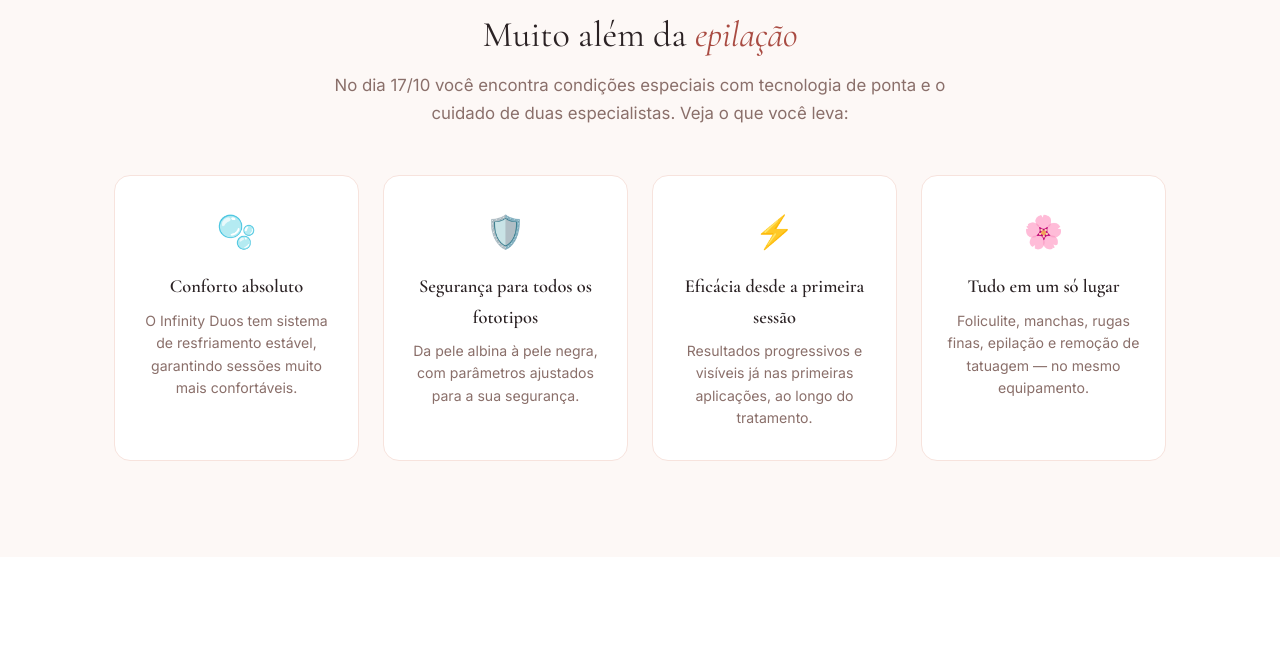
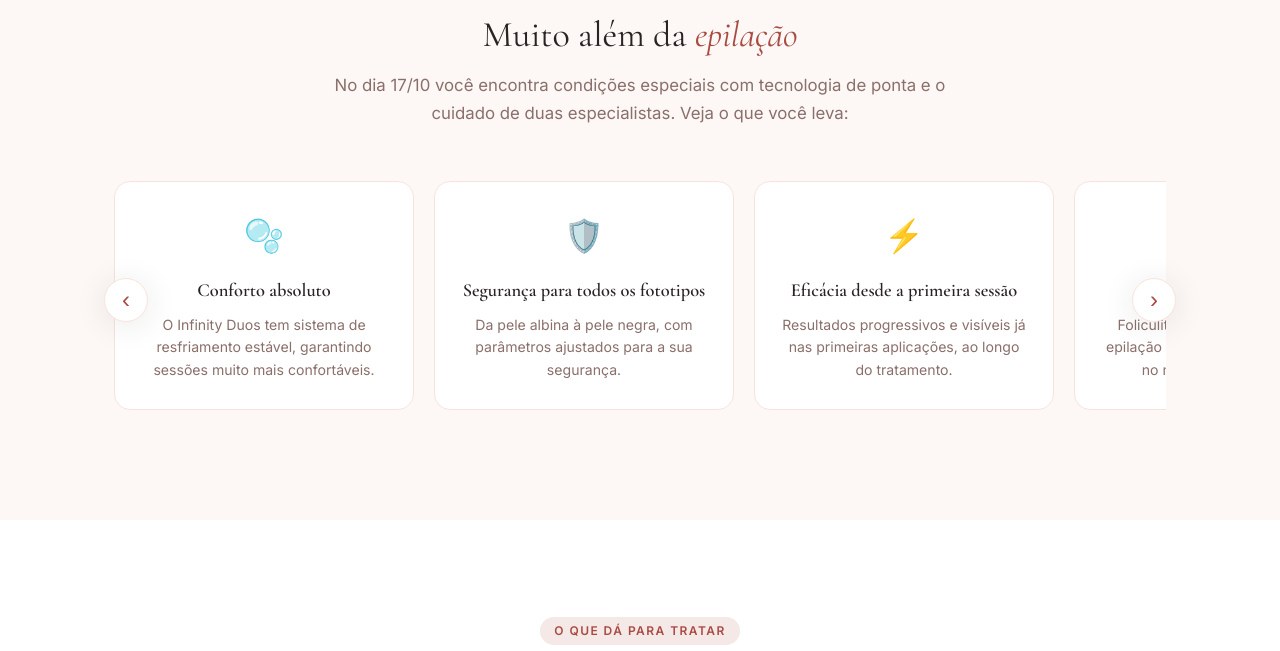
Before and after one commit to cmmartinsfarma/protocolonaturalmentepronta, a plain HTML site: page laser/index.html in a window 1280 px wide. Shown: the part 827-1478 px from the top of the page. Drawn offline with nearby package versions, Linux system fonts and the light colour scheme.

Commit message:
feat(laser): benefits as horizontal slider; tweak specialists photo and text

```diff
--- a/laser/index.html
+++ b/laser/index.html
@@ -544,18 +544,65 @@
       text-align: center;
     }
 
-    .beneficios__grid {
-      display: grid;
-      grid-template-columns: repeat(auto-fit, minmax(min(100%, 240px), 1fr));
-      gap: 24px;
+    .beneficios__slider {
+      position: relative;
+    }
+
+    .beneficios__track {
+      display: flex;
+      gap: 20px;
+      overflow-x: auto;
+      scroll-snap-type: x mandatory;
+      scroll-behavior: smooth;
+      padding: 6px 4px 14px;
+      -webkit-overflow-scrolling: touch;
+      scrollbar-width: none;
+    }
+
+    .beneficios__track::-webkit-scrollbar {
+      display: none;
     }
 
     .beneficio-card {
+      flex: 0 0 300px;
+      scroll-snap-align: start;
       background: var(--white);
       border-radius: var(--radius);
-      padding: 30px 24px;
+      padding: 28px 24px;
       border: 1px solid var(--cream-dark);
       transition: var(--transition);
+    }
+
+    .ben-nav {
+      position: absolute;
+      top: 50%;
+      transform: translateY(-50%);
+      z-index: 2;
+      width: 44px;
+      height: 44px;
+      border-radius: 50%;
+      border: 1px solid var(--cream-dark);
+      background: var(--white);
+      color: var(--rose-deep);
+      font-size: 1.5rem;
+      line-height: 1;
+      cursor: pointer;
+      box-shadow: var(--shadow);
+      transition: var(--transition);
+    }
+
+    .ben-nav:hover {
+      background: var(--rose-deep);
+      color: var(--white);
+      border-color: var(--rose-deep);
+    }
+
+    .ben-nav--prev {
+      left: -10px;
+    }
+
+    .ben-nav--next {
+      right: -10px;
     }
 
     .beneficio-card:hover {
@@ -1194,7 +1241,7 @@
     }
 
     .pro-merged__content p {
-      font-size: .92rem;
+      font-size: .86rem;
       color: rgba(255, 255, 255, .82);
       line-height: 1.7;
       margin-top: 14px;
@@ -1790,7 +1837,15 @@
       }
 
       .pro-merged__media {
-        width: 80%;
+        width: 70%;
+      }
+
+      .beneficio-card {
+        flex: 0 0 78%;
+      }
+
+      .ben-nav {
+        display: none;
       }
 
       .trat__list {
@@ -2131,27 +2186,31 @@
         <h2 class="section-title">Muito além da <em>epilação</em></h2>
         <p class="section-desc">No dia 17/10 você encontra condições especiais com tecnologia de ponta e o cuidado de
           duas especialistas. Veja o que você leva:</p>
-        <div class="beneficios__grid">
-          <div class="beneficio-card reveal">
+        <div class="beneficios__slider">
+          <button class="ben-nav ben-nav--prev" type="button" aria-label="Anterior" data-ben="prev">&#8249;</button>
+          <div class="beneficios__track" id="ben-track">
+            <div class="beneficio-card">
               <div class="beneficio-card__icon">🫧</div>
               <h3>Conforto absoluto</h3>
               <p>O Infinity Duos tem sistema de resfriamento estável, garantindo sessões muito mais confortáveis.</p>
             </div>
-          <div class="beneficio-card reveal">
+            <div class="beneficio-card">
               <div class="beneficio-card__icon">🛡️</div>
               <h3>Segurança para todos os fototipos</h3>
               <p>Da pele albina à pele negra, com parâmetros ajustados para a sua segurança.</p>
             </div>
-          <div class="beneficio-card reveal">
+            <div class="beneficio-card">
               <div class="beneficio-card__icon">⚡</div>
               <h3>Eficácia desde a primeira sessão</h3>
               <p>Resultados progressivos e visíveis já nas primeiras aplicações, ao longo do tratamento.</p>
             </div>
-          <div class="beneficio-card reveal">
+            <div class="beneficio-card">
               <div class="beneficio-card__icon">🌸</div>
               <h3>Tudo em um só lugar</h3>
               <p>Foliculite, manchas, rugas finas, epilação e remoção de tatuagem — no mesmo equipamento.</p>
             </div>
+          </div>
+          <button class="ben-nav ben-nav--next" type="button" aria-label="Próximo" data-ben="next">&#8250;</button>
         </div>
       </div>
     </section>
@@ -2997,11 +3056,6 @@
         });
       }, { threshold: 0.1, rootMargin: '0px 0px -60px 0px' });
       reveals.forEach(el => observer.observe(el));
-      document.querySelectorAll('.beneficios__grid, .como__steps, .pros__grid').forEach(grid => {
-        grid.querySelectorAll('.reveal').forEach((child, i) => {
-          child.style.transitionDelay = `${i * 0.05}s`;
-        });
-      });
     }
 
     // Countdown para 17/10
@@ -3122,6 +3176,19 @@
       });
     })();
 
+    // Slider: por que participar
+    (function () {
+      var track = document.getElementById('ben-track');
+      if (!track) return;
+      document.querySelectorAll('.ben-nav').forEach(function (btn) {
+        btn.addEventListener('click', function () {
+          var card = track.querySelector('.beneficio-card');
+          var step = card ? card.offsetWidth + 20 : 320;
+          track.scrollBy({ left: btn.dataset.ben === 'next' ? step : -step, behavior: 'smooth' });
+        });
+      });
+    })();
+
     // FAQ + acordeão: animação de altura
     document.querySelectorAll('.faq__item, .trat-item').forEach(details => {
       const summary = details.querySelector('summary');
```
Lines whose indentation alone changed are shown as unchanged.
